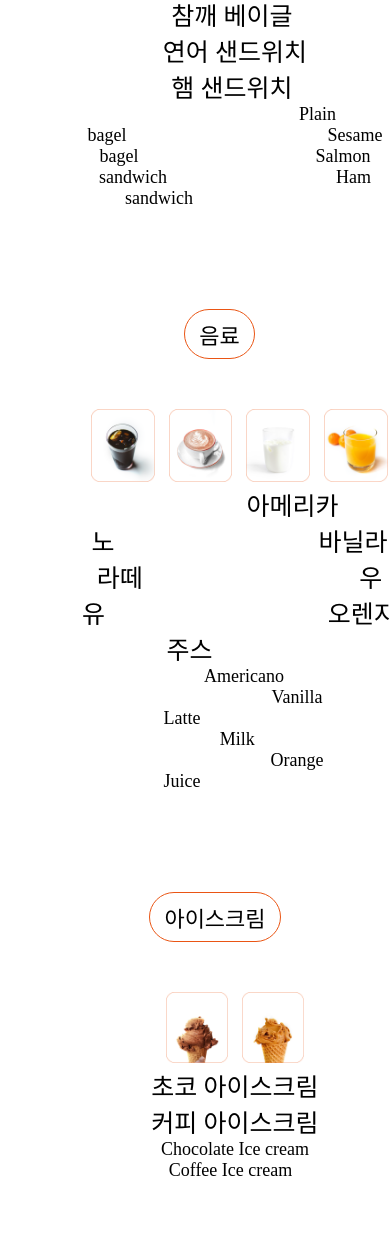
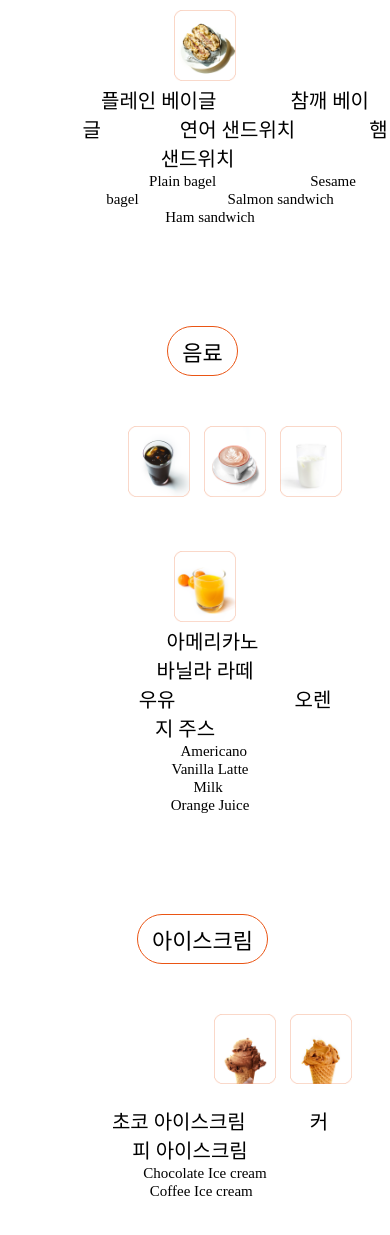
Before and after one commit to pongdang0/romantic_bagel, a plain HTML site: page memu.html in a window 390 px wide. Shown: the part 679-1914 px from the top of the page. Drawn offline with Linux system fonts and the light colour scheme; a web font is replaced by a local one.

Commit message:
media_query_ing

```diff
--- a/mediaquery.css
+++ b/mediaquery.css
@@ -78,7 +78,7 @@
     .product_m_text_2{
         font-family: 'S-CoreDream-8hard';
         font-size: 20px;
-        margin: 0 55px 0 55px;
+        margin: 20px 55px 0 55px;
         align-items: center;
     }
     .product_s_text_2{
@@ -88,7 +88,7 @@
     .product_m_text_3{
         font-family: 'S-CoreDream-8hard';
         font-size: 20px;
-        margin: 0 35px 0 35px;
+        margin: 20px 35px 0 35px;
         align-items: center;
     }
     .product_s_text_3{
@@ -238,21 +238,31 @@
 @media screen and (max-width: 1000px){
     .order_main_img{
         display: inline-block;
-        margin: 200px 0 0 -130px;
-        width: 60%;
+        margin: 300px 0 0 -130px;
+        width: 50%;
         height: auto;
         text-align: center;
         overflow: hidden;
     }
     .order_main_img img{
-        max-width: 45%;
+        display: inline;
+        max-width: 50%;
         height: auto;
-        display: inline;
     }
     .order_main_name{
         font-size: 12px;
         text-align: left;
         margin: 0 0 15px 10px;
+    }
+    .best_button {
+        width: 50%;
+        height: auto;
+        text-align: center;
+        overflow: hidden;
+    }
+    .best_button img{
+        width: 5%;
+        height: auto;
     }
     .order_contect{
         font-family: 'S-CoreDream-3Light';
@@ -260,13 +270,15 @@
         border-bottom: #EA5514 1px solid;
         text-align: left;
         display: inline-block;
-        margin: 0 0 15px 0;
+        margin: 0 15px 5px 0;
+        font-size: 12px;
     }
     .order_contects{
         font-family: 'S-CoreDream-3Light';
         display: inline-block;
         margin: 200px 20px 0 0;
         float:right;
+        font-size: 12px;
     }
     .order_explain_title{
         display: inline-block;
@@ -530,5 +542,102 @@
 }
 /*---memu_page---*/
 @media screen and (max-width: 1000px){
-
+.memu_button{
+    display: inline-block;
+    font-size: 22px;
+    padding: 8px 14px 8px 14px;
+    border: 1px solid #EA5514;
+    border-radius: 50px;
+    margin: 100px 25px 0 auto;
+    background-color: #fff;
+    font-family: 'S-CoreDream-3Light';
+    justify-content: center;
 }
+.memu_button a{
+    text-decoration: none;
+}
+.memu_button:hover {
+    background-color:#F8B62D;
+    transition: 0.4s;
+    color: #fff;
+    border: 1px solid #F8B62D;
+}
+.memu_button:active {
+    background-color:#fff;
+    transition: 0.4s;
+    color: #EA5514;
+    border: 1px solid #fff;
+}
+.memu_img{
+    margin: 100px 12px 15px 12px;
+}
+.dep2 > .product_flex > .memu_img{
+    margin: 0 60px 0 0;
+}
+.memu_m_text{
+    font-family: 'S-CoreDream-8hard';
+    font-size: 20px;
+    margin: 0 45px 0 45px;
+}
+.dep2 > .product_flex > .memu_m_text{
+    margin: 0 70px 0 0;
+}
+.memu_s_text{
+    font-size: 15px;
+    margin: 0 85px 0 65px;
+}
+.memu_s_text_2{
+    font-size: 15px;
+    margin: 0 55px 0 5px;
+}
+.memu_s_text_3{
+    font-size: 15px;
+    margin: 0 0 0 30px;
+}
+.memu_s_texts{
+    margin: 0 30px 0 0;
+}
+ul, li{
+    list-style: none;
+}
+.memu .dep1 > li{
+    display: inline-block;
+    vertical-align: top;
+}
+.memu .dep2 {
+   display: block;
+}
+.memu .dep1 > li:hover > .dep2 {
+    display: block;
+}
+.memu_m_texts_2{
+    margin: 0 50px 0 0;
+}
+.memu_m_text2{
+    font-family: 'S-CoreDream-8hard';
+    font-size: 20px;
+    margin: 0 50px 0 50px;
+}
+.memu_s_text3{
+    font-size: 15px;
+    margin: 0 60px 0 60px;
+}
+.memu_s_texts_2{
+    margin: 0 50px 0 0;
+}
+.memu_m_text4{
+    font-family: 'S-CoreDream-8hard';
+    font-size: 20px;
+    margin: 0 30px 0 30px;
+}
+.memu_m_texts_3{
+    margin: 0 60px 0 0;
+}
+.memu_s_text5{
+    font-size: 15px;
+    margin: 0 35px 0 35px;
+}
+.memu_s_texts_3{
+    margin: 0 60px 0 0;
+}
+}
--- a/memu.html
+++ b/memu.html
@@ -57,11 +57,12 @@
                         <span class="memu_m_text">햄 샌드위치&nbsp;</span>
                     </div>
                     <div class="product_flex">
+                        <div class="memu_s_texts">
                         <span class="memu_s_text">Plain bagel</span>
                         <span class="memu_s_text_2">Sesame bagel</span>
                         <span class="memu_s_text_3">Salmon sandwich</span>
                         <span class="memu_s_text">Ham sandwich</span>
-                    </div>
+                    </div></div>
             </ul>
         </li>
         <li>
@@ -75,17 +76,19 @@
                         <img src="./img/orange_juice.png" alt="orange_juice.png">
                     </div></div>
                     <div class="product_flex">
+                        <div class="memu_m_texts_2">
                         <span class="memu_m_text2">&nbsp;아메리카노</span>
                         <span class="memu_m_text2">바닐라 라떼&nbsp;&nbsp;</span>
                         <span class="memu_m_text2">우유&nbsp;&nbsp;&nbsp;</span>
                         <span class="memu_m_text2">오렌지 주스</span>
-                    </div>
+                    </div></div>
                     <div class="product_flex">
+                        <div class="memu_s_texts_2">
                         <span class="memu_s_text3">&nbsp;&nbsp;Americano</span>
                         <span class="memu_s_text3">Vanilla Latte</span>
                         <span class="memu_s_text3">&nbsp;Milk&nbsp;&nbsp;</span>
                         <span class="memu_s_text3">Orange Juice</span>
-                    </div>
+                    </div></div>
             </ul>
         </li>
         <li>
@@ -93,17 +96,27 @@
             <ul class="dep2">
                 <div class="product_flex">
                     <div class="memu_img">
+                        &nbsp;&nbsp;&nbsp;&nbsp;&nbsp;&nbsp;&nbsp;
+                        &nbsp;&nbsp;&nbsp;&nbsp;&nbsp;&nbsp;&nbsp;
+                        &nbsp;&nbsp;&nbsp;&nbsp;&nbsp;&nbsp;&nbsp;
+                        &nbsp;&nbsp;&nbsp;&nbsp;&nbsp;&nbsp;&nbsp;
                         <img src="./img/chocolate_ice.png" alt="chocolate_ice.png">
                         <img src="./img/coffee_ice.png" alt="coffee_ice.png">
+                        &nbsp;&nbsp;&nbsp;&nbsp;&nbsp;&nbsp;&nbsp;
+                        &nbsp;&nbsp;&nbsp;&nbsp;&nbsp;&nbsp;&nbsp;
+                        &nbsp;&nbsp;&nbsp;&nbsp;&nbsp;&nbsp;&nbsp;
+                        &nbsp;&nbsp;&nbsp;&nbsp;&nbsp;&nbsp;&nbsp;
                     </div></div>
                     <div class="product_flex">
+                        <div class="memu_m_texts_3">
                         <span class="memu_m_text4">초코 아이스크림</span>
                         <span class="memu_m_text4">커피 아이스크림</span>
-                    </div>
+                    </div></div>
                     <div class="product_flex">
+                        <div class="memu_s_texts_3">
                         <span class="memu_s_text5">Chocolate Ice cream</span>
                         <span class="memu_s_text5">Coffee Ice cream&nbsp;&nbsp;</span>
-                    </div>
+                    </div></div>
             </ul>
         </li>
 </ul>
```
Also changed, not shown: order_plain.html (+2 -1 lines).
